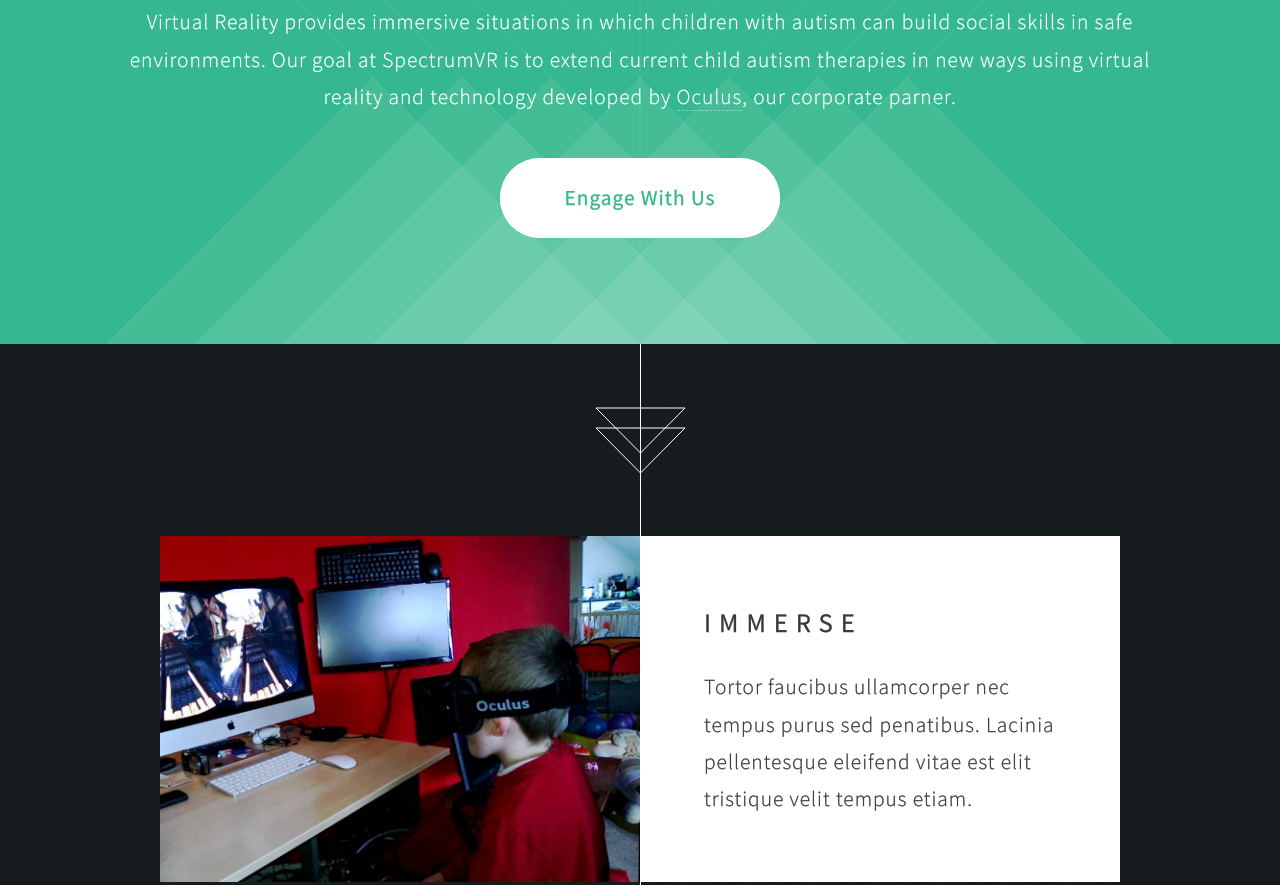
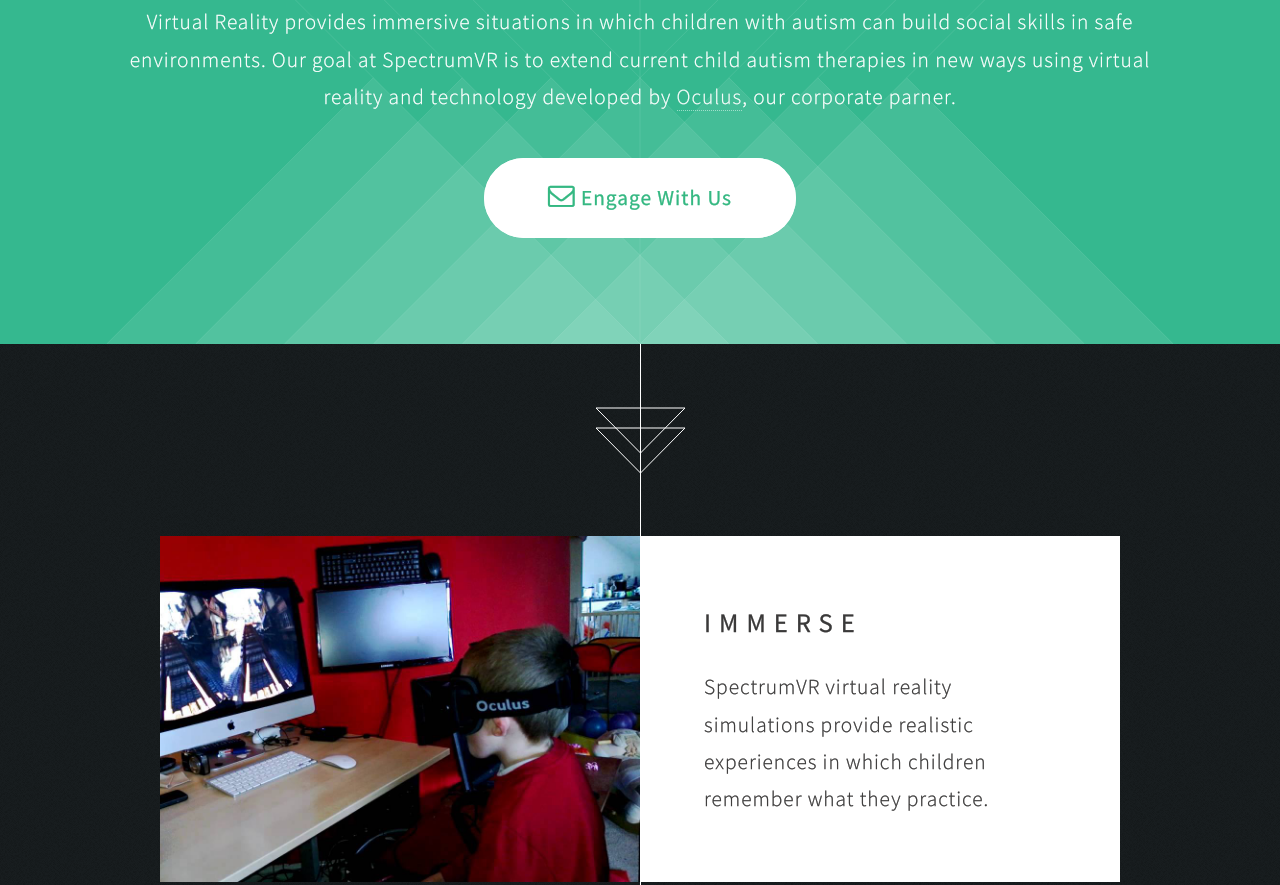
Before and after one commit to ATChustz/ATChustz.github.io, a plain HTML site: page index.html in a window 1280 px wide. Shown: the part 1033-1918 px from the top of the page. Drawn offline with Linux system fonts and the light colour scheme.

Commit message:
All latin text replaced. Mail icon added

```diff
--- a/index.html
+++ b/index.html
@@ -19,7 +19,7 @@
 			<section id="header">
 				<header>
 					<!-- <h1>Spectrum VR</h1> -->
-					<p>A Stanford CS210 Project</p>
+					<p>A Stanford Computer Science Department Project</p>
 					<p id="no-bars">Partnered With Oculus and The Stanford School of Medicine</p>
 					<!-- <p>A Stanford CS210 Project Partnered With The Stanford School of Medicine</p> -->
 				</header>
@@ -38,7 +38,7 @@
 				under the <a href="http://html5up.net/license">Creative Commons license</a>.</p> -->
 				<p id="spectrumvr-blurb">Virtual Reality provides immersive situations in which children with autism can build social skills in safe environments. Our goal at SpectrumVR is to extend current child autism therapies in new ways using virtual reality and technology developed by <a href="https://www.oculus.com" target="_blank">Oculus</a>, our corporate parner.</p>
 				<footer>
-					<a href="http://goo.gl/forms/1mdmRF3x03" class="button style2 scrolly" target="_blank">Engage With Us</a>
+					<a href="http://goo.gl/forms/1mdmRF3x03" class="button style2 scrolly icon fa-envelope-o" target="_blank"> Engage With Us</a>
 				</footer>
 			</section>
 
@@ -49,7 +49,7 @@
 					<header>
 						<h2>Immerse</h2>
 					</header>
-					<p>Tortor faucibus ullamcorper nec tempus purus sed penatibus. Lacinia pellentesque eleifend vitae est elit tristique velit tempus etiam.</p>
+					<p>SpectrumVR virtual reality simulations provide realistic experiences in which children remember what they practice.</p>
 				</div>
 			</article>
 
@@ -60,7 +60,7 @@
 					<header>
 						<h2>Embolden</h2>
 					</header>
-					<p>Rhoncus mattis egestas sed fusce sodales rutrum et etiam ullamcorper. Etiam egestas scelerisque ac duis magna lorem ipsum dolor.</p>
+					<p>The simulations are safe spaces in which children can practice social skills without the high stakes of the real world.</p>
 				</div>
 			</article>
 
@@ -71,7 +71,7 @@
 					<header>
 						<h2>Empower</h2>
 					</header>
-					<p>Tortor faucibus ullamcorper nec tempus purus sed penatibus. Lacinia pellentesque eleifend vitae est elit tristique velit tempus etiam.</p>
+					<p>The interactivity of SpectrumVR’s simulations allow for improvisation in a way that bolsters confidence and social prowess.</p>
 				</div>
 			</article>
 
```
Also changed, not shown: 1 other file.
